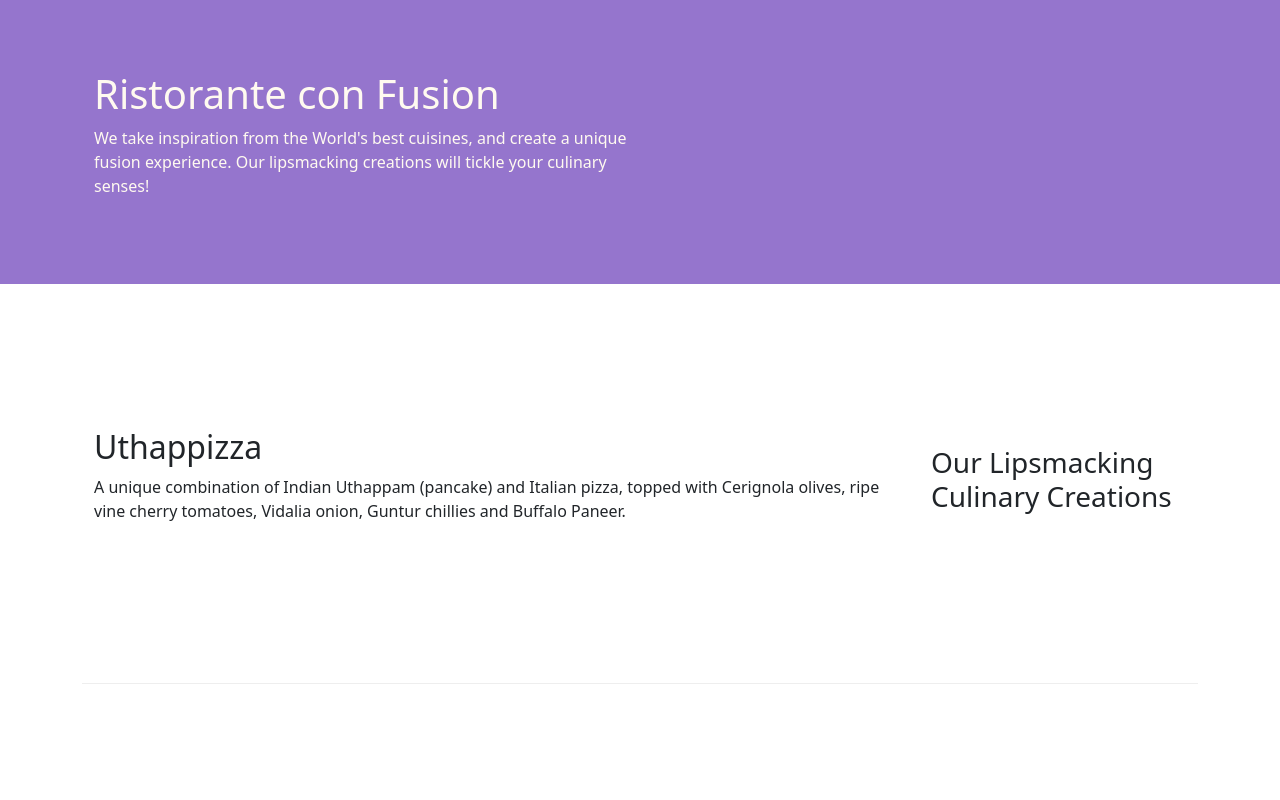
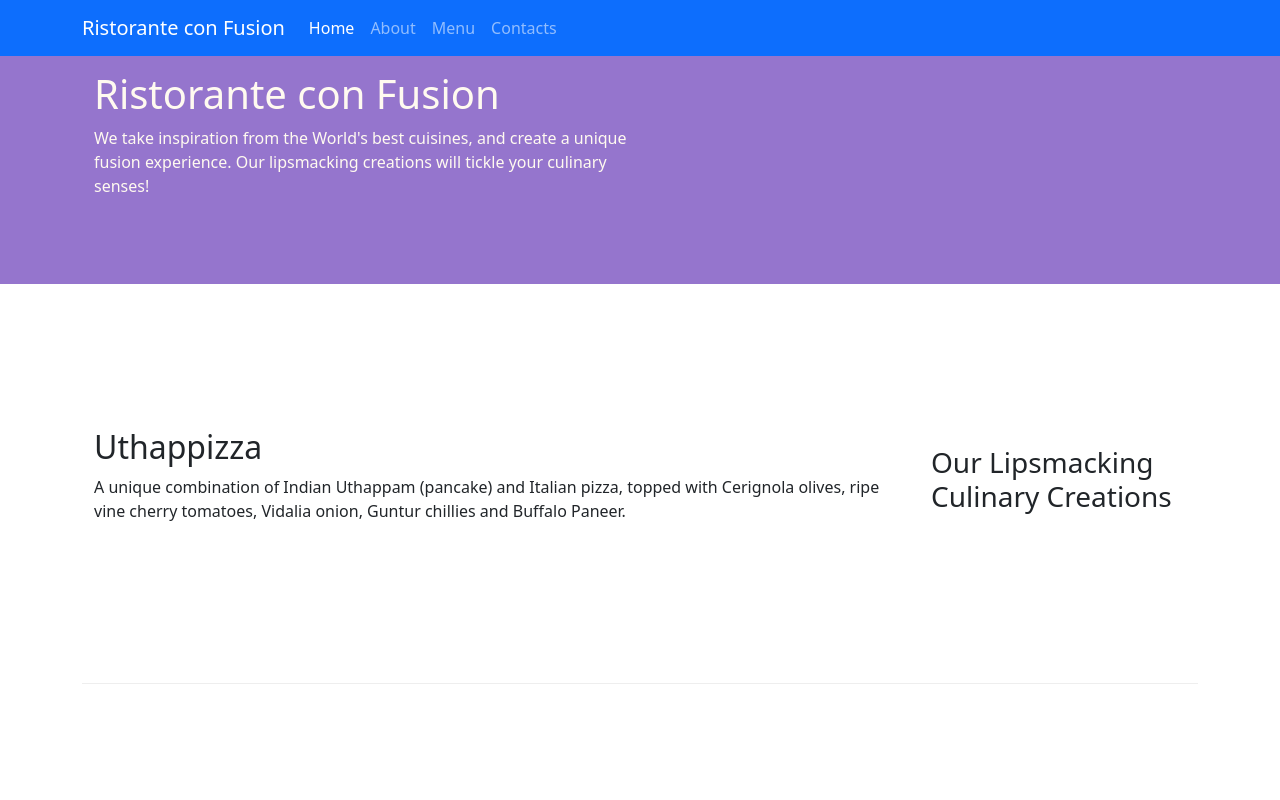
Before and after one commit to chiziwe-2-0/conFusion, a website: page index.html in a window 1280 px wide. Shown: the top 800 px of the page. Drawn offline with nearby package versions, Linux system fonts and the light colour scheme.

Commit message:
Update index.html

```diff
--- a/index.html
+++ b/index.html
@@ -15,6 +15,29 @@
 </head>
 
 <body>
+
+    <nav class="navbar navbar-dark navbar-expand-sm bg-primary fixed-top">
+        <div class="container">
+            <button class="navbar-toggler" type="button" data-toggler="collapse" data-target="#Navbar">
+                <span class="navbar-toggler-icon"></span>
+            </button>
+            <a class="navbar-brand mr-auto" href="#">Ristorante con Fusion</a>
+            <div class="collapse navbar-collapse" id="Navbar">
+
+                <ul class="navbar-nav mr-auto">
+                    <li class="nav-item"><a class="nav-link active" href="#">Home</a></li>
+                    <li class="nav-item"><a class="nav-link" href="./aboutus.html">About</a></li>
+                    <li class="nav-item"><a class="nav-link" href="#">Menu</a></li>
+                    <li class="nav-item"><a class="nav-link" href="#">Contacts</a></li>
+                </ul>
+
+            </div>
+
+
+        </div>
+
+
+    </nav>
 
     <!-- jumbotron кастомный -->
     <header class="jumbotron">
```
